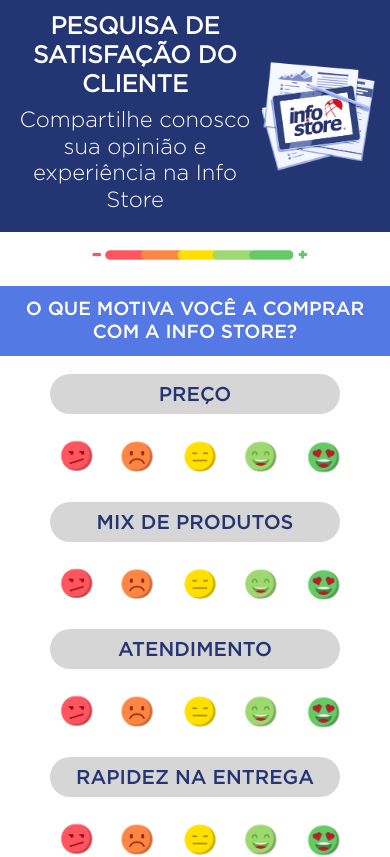
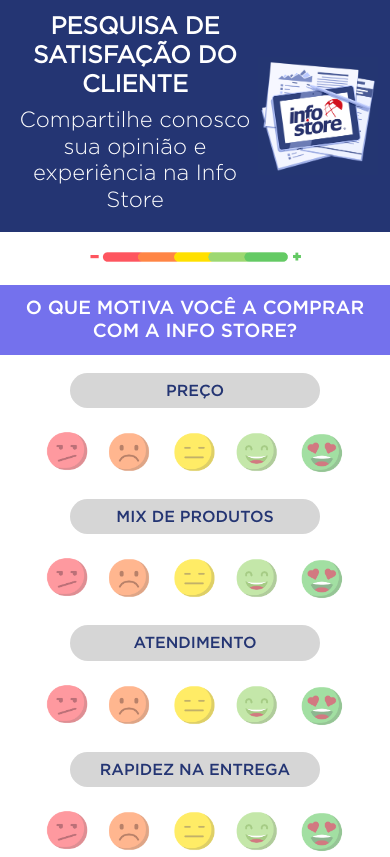
Before and after one commit to Josephpaz/Store-Suggestion, a React (Create React App) app: page / in a window 390 px wide. Shown: the top 857 px of the page. Built offline with nearby package versions, Linux system fonts and the light colour scheme.

Commit message:
Change Layout and icons

```diff
--- a/src/App.css
+++ b/src/App.css
@@ -51,17 +51,14 @@
     font-size: 20px;
     margin-top: 20px;
 }
-.emojis-box{
-    margin-top: 12px;
-    margin-bottom: 12px;
-}
+
 img{
     width: 52px;
-    padding: 5px;
-    margin: 12px;
+    padding: 2px;
 }
 
 textarea{
+
     padding: 5px 8px;
     border-radius: 5px;
     resize: none;
@@ -119,19 +116,17 @@
         text-align: center;
         background-color: rgb(214, 214, 214);
         border-radius: 15px;
-
     }
 
    li{
        list-style-type: none;
    }
 
-   img{
-       margin-top: 5px;
-       width: 46px;
-       margin-bottom: 5px;
+  .emojis-box > img{
+       width: 60px;
        padding: 0px;
        margin-right: 4px;
+       opacity: 60%;
    }
 
    ol{
@@ -140,19 +135,19 @@
 
    h3{
        color: white;
-       background-color: rgba(65, 105, 225, 0.891);
+       background-color: rgba(11, 7, 224, 0.568);
        font-size: 19px;
        padding: 12px;
     }
 
    h4{
-       font-size: 20px;
+       font-size: 16px;
        margin-top: 20px;
        color: #243573;
        padding: 8px;
        border-radius: 20px;
        background-color: rgb(214, 214, 214);
-       margin: 18px 50px 15px 50px;
+       margin: 18px 70px 15px 70px;
     }
 
    .termometro{
```
Also changed, not shown: 1 other file (tests, documents, lock files or other folders).
